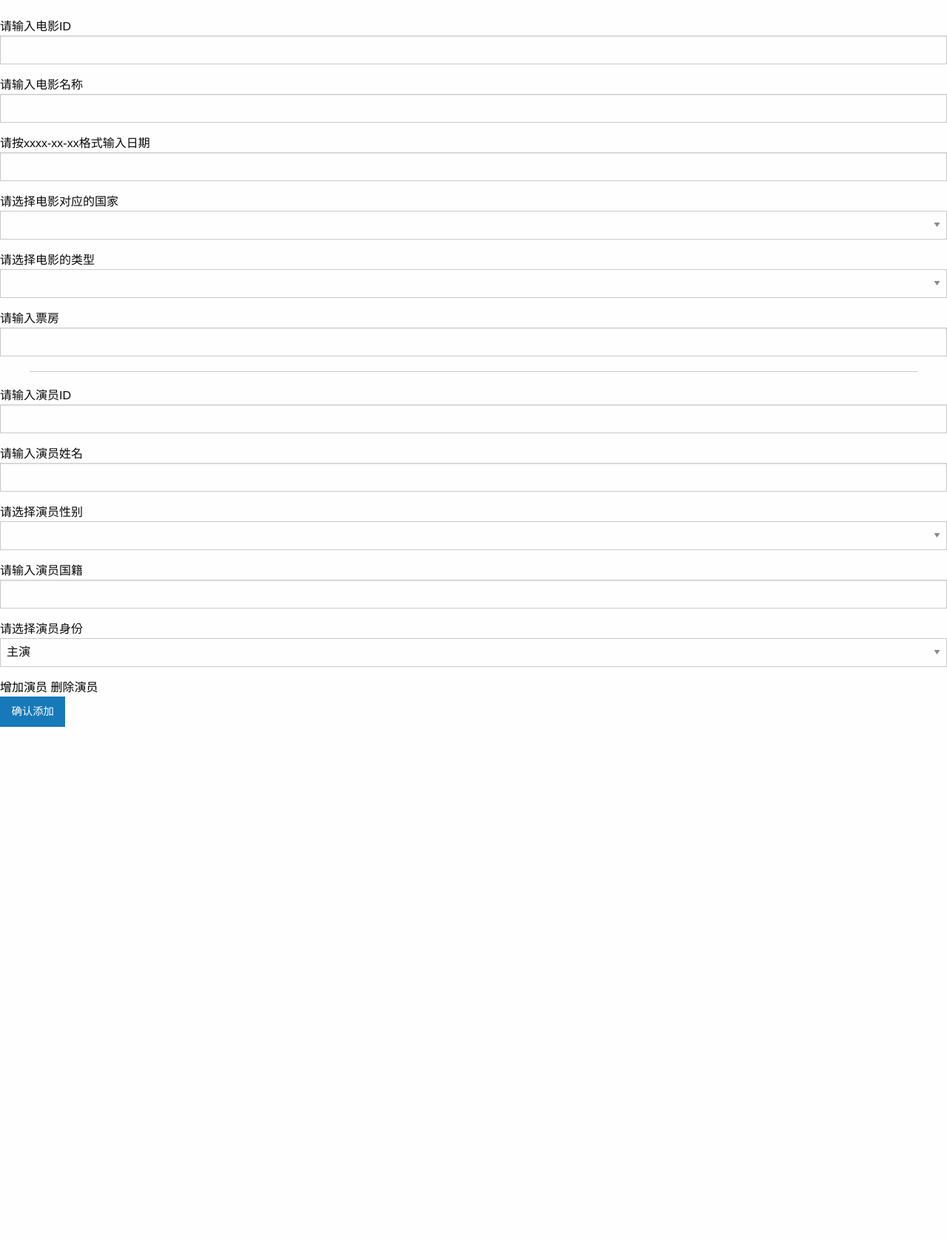
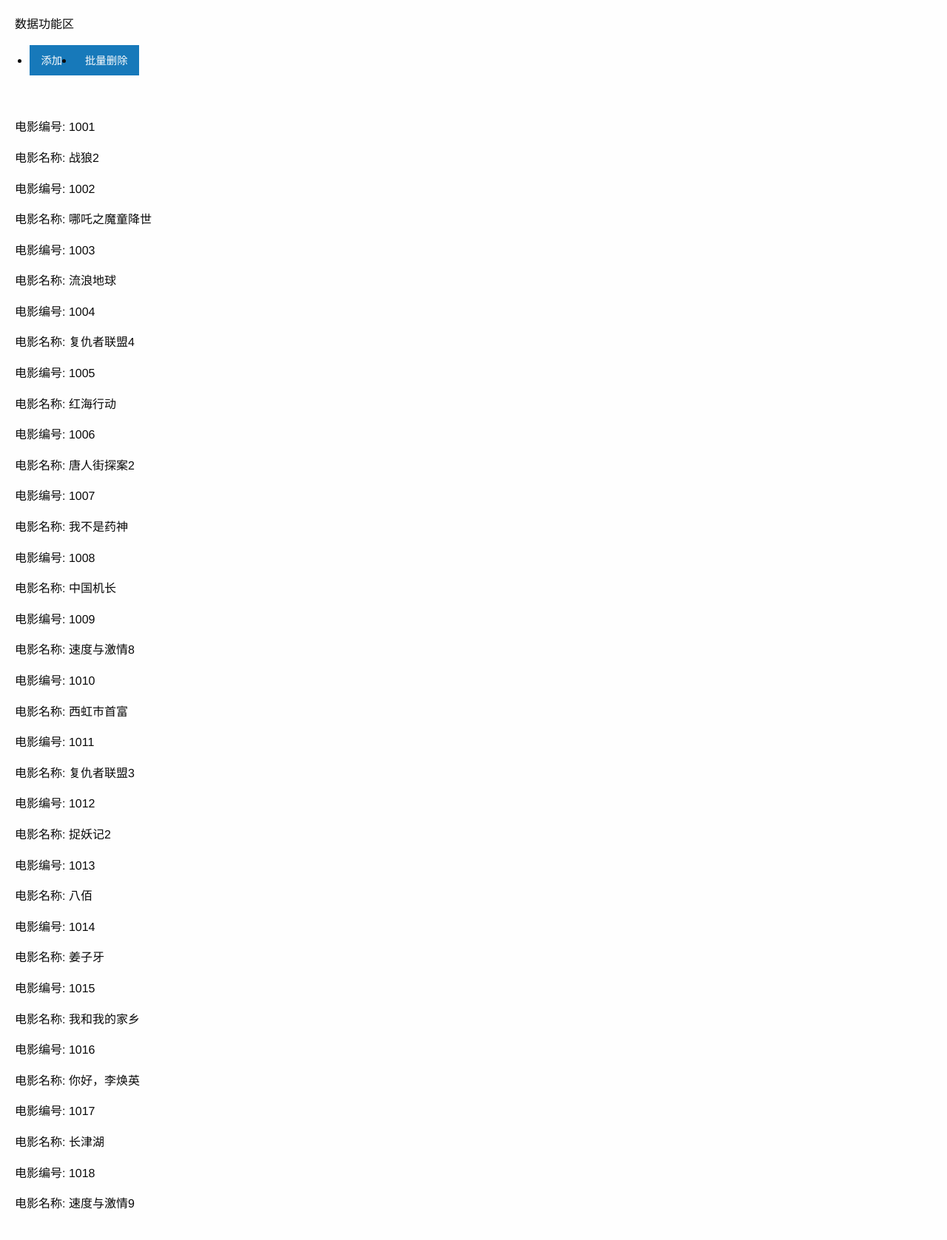
Before and after one commit to Dujsjs/RUC_movie_project, a Flask app: template templates/admin_page.html in a window 1280 px wide. Shown: the part 233-1910 px from the top of the page at 74% size. Before the commit the page ends 1216 px from the top, so only its background shows below. Run offline with Flask 3, Linux system fonts and the light colour scheme; the template is opened without the code that fills it: values that come from a table or form of the project are taken from there, others are empty; some libraries are stand-ins or nearby versions.

Commit message:
小修小补

```diff
--- a/app.py
+++ b/app.py
@@ -207,7 +207,7 @@
             mv_name = request.form.get('mv_name')
             date = request.form.get('date')
             if date:
-                date = datetime.strptime(date, "%Y-%m-%d") #时间非空，再进行转化
+                date = datetime.strptime(date, "%m-%d-%Y") #时间非空，再进行转化
             mv_country = request.form.get('mv_country')
             mv_type = request.form.get('mv_type')
             box_1 = request.form.get('box_1')
@@ -240,7 +240,7 @@
             gender = request.form.get('gender')
             act_country = request.form.get('act_country')
 
-            temp_query = Movie_info.query
+            temp_query = Actor_info.query
             if act_id:
                 temp_query = temp_query.filter(Actor_info.act_id == act_id)
             if act_name:
@@ -258,9 +258,14 @@
     else: #若未填写表单并发出搜索请求，则直接显示电影展示界面
         return render_template('mainpage_base.html')
 
-@app.route('/edit', methods = ['GET', 'POST']) #编辑信息装饰器
-def edit():
-    return render_template('admin_page.html')
+@app.route('/admin', methods = ['GET', 'POST']) #编辑信息装饰器
+def demo():
+    if request.method == 'GET':
+        search_rst = Movie_info.query.all()
+    return render_template('admin_page.html', rst_movies = search_rst)
+
+# def edit():
+#     return render_template('admin_page.html')
 
 
 
--- a/templates/admin_page.html
+++ b/templates/admin_page.html
@@ -1,14 +1,18 @@
 {% extends 'mainpage_base.html' %}
 
-{% block 图片展示 %} <!--这里将图片展示区用作展示所有电影库内的电影，并适当进行分页操作-->
+{% block 图片展示 %} <!--这里在管理员界面用于编辑、添加、删除数据-->
+<div style="padding: 20px;">
+    <p>数据功能区</p>
+    <ul class="button-group radius">
+      <li><button type="button" class="button" data-reveal-id="add_info">添加</button></li>
+      <li><button type="button" class="button">批量删除</button></li>
+    </ul>
 
-{% endblock 图片展示 %}
-
-
-{% block 登录者电影录入 %} <!--这里插入一个表单，进行详细的信息录入工作-->
+    <div id="add_info" class="reveal-modal" data-reveal>
         <div id="formContainer">
-    <!-- 初始化的表单 -->
-    <div class="form-group">
+            <fieldset>
+                <legend>电影信息</legend>
+                <div class="form-group"> <!-- 初始化的表单 -->
                     <form class="act_Form">
                         <div class="row" id="formItems1">
                             <br>
@@ -17,7 +21,7 @@
                                 <input type="text" name = "mv_id"> <!--这里加一个功能：如果用户不指定，就自动分配；如果用户指定，就判断是否合法-->
                                 请输入电影名称
                                 <input type="text" name = "mv_name">
-                    请按xxxx-xx-xx格式输入日期
+                                请按“xx(月)-xx(日)-xxxx(年)”格式输入日期
                                 <input type="text" name = "date">
                                 请选择电影对应的国家
                                 <select name = "mv_country">
@@ -74,15 +78,14 @@
                         </div>
                     </form>
                 </div>
-</div>
+            </fieldset>
 
-<div id="formContainer">
-    <!-- 初始化的表单 -->
+            <fieldset>
+                <legend>演员 1 (可点击“增加演员”按钮加入多位演员)</legend>
                 <div class="form-group">
                     <form class="act_Form">
-            <div class="row" id="formItems1">
+                        <div class="row" id="formItems2">
                             <div class="small-12 columns form-item">
-                    <hr>
                                 请输入演员ID
                                 <input type="text" name = "act_id">
                                 请输入演员姓名
@@ -97,6 +100,7 @@
                                 <input type="text" name = "country">
                                 请选择演员身份
                                 <select name = "act_relation">
+                                    <option></option>
                                     <option>主演</option>
                                     <option>导演</option>
                                 </select>
@@ -104,6 +108,7 @@
                         </div>
                     </form>
                 </div>
+            </fieldset>
         </div>
 
         <div class="row">
@@ -113,9 +118,12 @@
             </div>
         </div>
 
+        <button onclick="gatherAndSubmitFormData()">Submit Forms</button>
 
-    <input class="button" type = "submit" name = "add_info" value="确认添加">  <!--在提交按钮处采用不同的name，对表单加以区分-->
-</form>
+        <a class="close-reveal-modal">&times;</a> <!--关闭窗口按钮-->
+    </div>
+</div>
+
 
 <script>
     var formCount = 1;
@@ -143,8 +151,7 @@
 
         var backspace = document.createElement('br'); //回车符
 
-        var line = document.createElement('hr'); //增加分割线
-        actItem.appendChild(line)
+        var act_fieldset = document.createElement('fieldset'); //添加分隔框
 
         var idLabel = document.createElement('label');
         idLabel.setAttribute('for', 'actorID');
@@ -159,7 +166,7 @@
 
         var nameLabel = document.createElement('label');
         nameLabel.setAttribute('for', 'actorName');
-        nameLabel.textContent = '请输入演员姓名 '
+        nameLabel.textContent = '请输入演员姓名 ';
         var nameInput = document.createElement('input');
         nameInput.setAttribute('type', 'text');
         nameInput.setAttribute('id', 'actorName');
@@ -207,12 +214,16 @@
         var relationSelect = document.createElement('select');
         relationSelect.setAttribute('id', 'select1');
         relationSelect.setAttribute('name', 'select1');
+        var relation0 = document.createElement('option');
+        relation0.setAttribute('value', 'relation0');
+        relation0.textContent = '';
         var relation1 = document.createElement('option');
         relation1.setAttribute('value', 'relation1');
         relation1.textContent = '主演';
         var relation2 = document.createElement('option');
         relation2.setAttribute('value', 'relation2');
         relation2.textContent = '导演';
+        relationSelect.appendChild(relation0);
         relationSelect.appendChild(relation1);
         relationSelect.appendChild(relation2);
         actItem.appendChild(relation)
@@ -221,7 +232,9 @@
 
         actFormItems.appendChild(actItem);  //将表单项添加到表单项容器中
         actForm.appendChild(actFormItems);  //将表单项容器添加到表单中
-        actFormGroup.appendChild(actForm);  //将表单添加到表单组中
+        act_fieldset.appendChild(actLegend);
+        act_fieldset.appendChild(actForm);
+        actFormGroup.appendChild(act_fieldset);
         formContainer.appendChild(actFormGroup);  //将新的表单组添加到表单容器中
     }
 
@@ -229,7 +242,7 @@
     {
         var formContainer = document.getElementById('formContainer');
         var formGroups = formContainer.getElementsByClassName('form-group');
-        if (formGroups.length > 1)
+        if (formGroups.length > 2)
         {
             formGroups[formGroups.length - 1].remove();
         }
@@ -237,7 +250,6 @@
         {
             formCount--;
         }
-
     }
 
     function gatherAndSubmitFormData()
@@ -274,4 +286,16 @@
         });
     }
 </script>
+{% endblock 图片展示 %}
+
+
+{% block 登录者电影录入 %} <!--展示所有电影数据信息-->
+<div style="padding:20px;">
+    {% for movie in rst_movies %}
+    <div class="panel radius">
+      <p>电影编号: {{ movie.mv_id }}</p>
+      <p>电影名称: {{ movie.mv_name }}</p>
+    </div>
+    {% endfor %}
+</div>
 {% endblock 登录者电影录入 %}
--- a/templates/mainpage_base.html
+++ b/templates/mainpage_base.html
@@ -53,12 +53,12 @@
                 <div class="content active" id="search_movie">
                   <form method="post"> <!--这里的action一定要指向对应的提交函数-->
                     <fieldset>
-                      <legend>请输入待查找电影[至少一方面]的信息</legend>
+                      <legend>请输入待查找电影[至少一方面]的信息(支持模糊匹配)</legend>
                       请输入电影ID
                       <input type="text" name = "mv_id"> <!--若加入required，则表示数据是必须输入的-->
                       请输入电影名称
                       <input type="text" name = "mv_name">
-                      请按xxxx-xx-xx格式输入日期
+                      请按“xx(月)-xx(日)-xxxx(年)”格式输入日期
                       <input type="text" name = "date">
                       请选择电影对应的国家
                       <select name = "mv_country">
@@ -124,7 +124,7 @@
                 <div class="content" id="search_actor">
                   <form method="post">
                     <fieldset>
-                      <legend>请输入待查找演员[至少一方面]的信息</legend>
+                      <legend>请输入待查找演员[至少一方面]的信息(支持模糊匹配)</legend>
                       请输入演员ID
                       <input type="text" name = "act_id">
                       请输入演员姓名
--- a/templates/search_mv.html
+++ b/templates/search_mv.html
@@ -5,7 +5,7 @@
     {% block 搜索结果 %}
     <!--搜索结果的图片滚动展示-->
     <div style="padding:20px">
-      <h4>我们为您找到了以下影片海报与简介：</h4>
+      <h4>电影数据分析面板</h4>
       <ul class="clearing-thumbs" data-clearing>
         <li><a href="rock600x400.jpg" class="th"><img data-caption="The Pulpit Rock" src="rock200x100.jpg" width="200" height="100"></a></li>
         <li><a href="skies600x400.jpg" class="th"><img data-caption="Sunrise Skies" src="skies200x100.jpg" width="200" height="100"></a></li>
```
Also changed, not shown: experiment.html (+52 -65 lines), templates/search_act.html (+4 -4 lines). Lines whose indentation alone changed are shown as unchanged.
